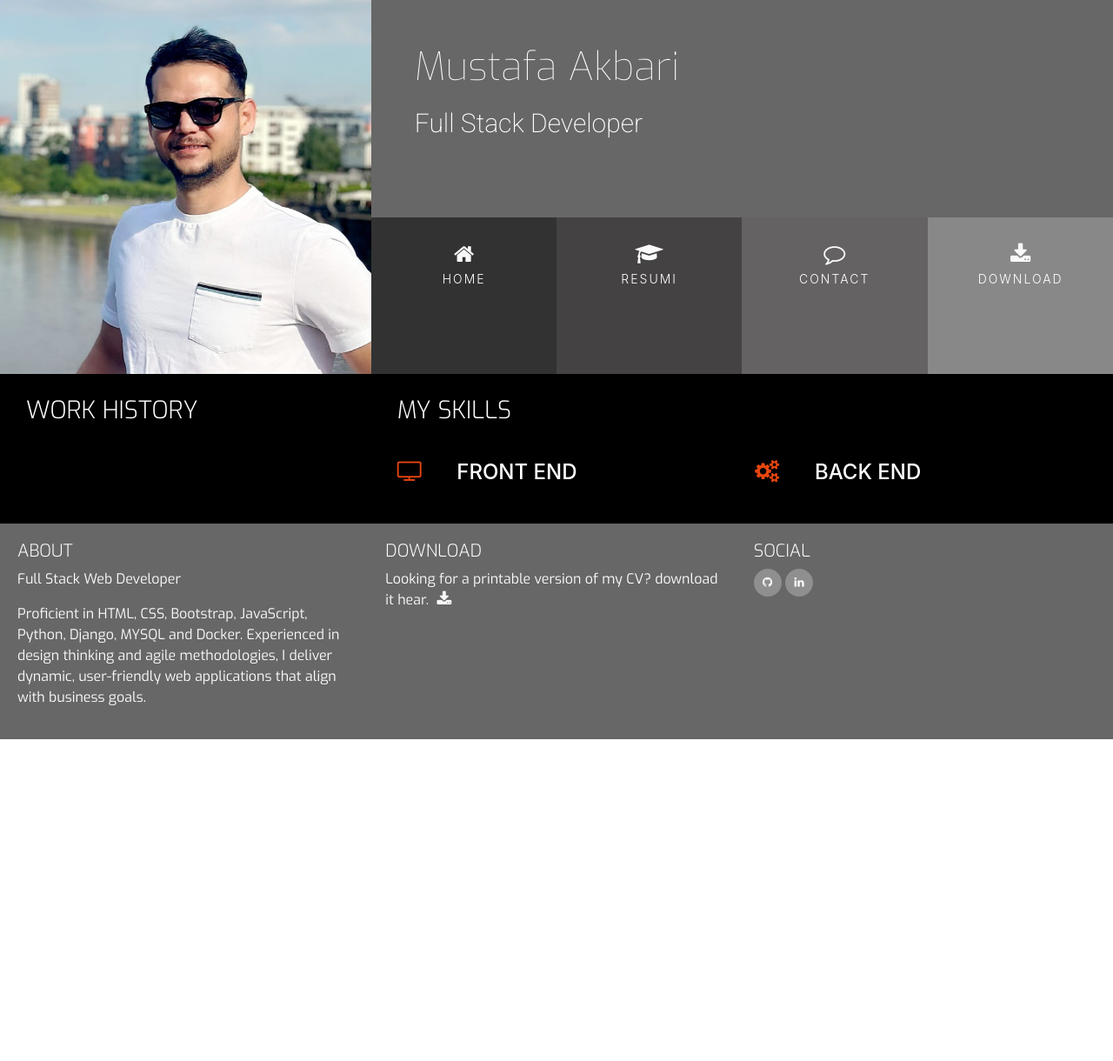
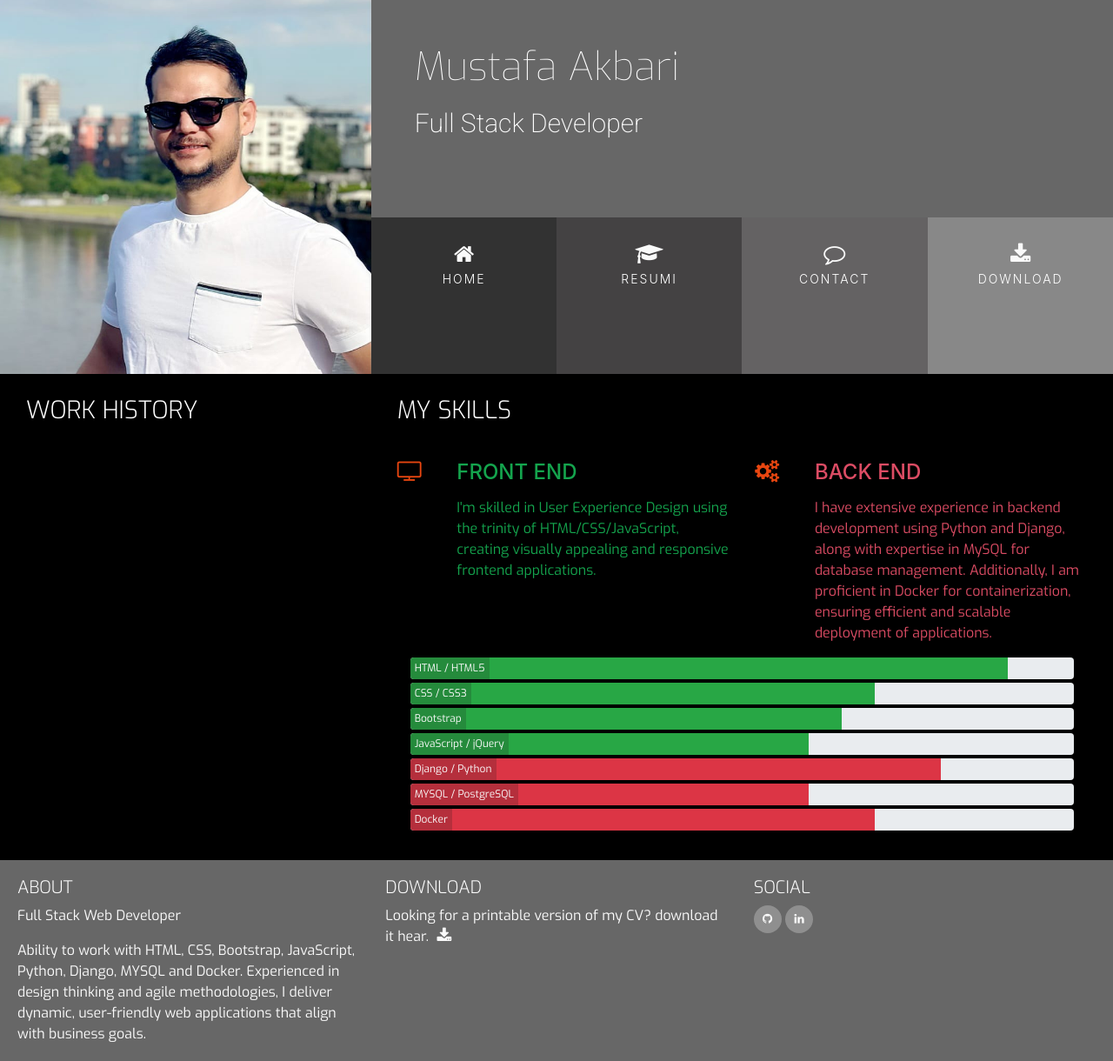
Before and after one commit to ci-mustafa/resume-portfolio, a plain HTML site: page resumi.html in a window 1280 px wide. Shown: the whole page at 87% size. Before the commit the page ends 850 px from the top, so only its background shows below. Drawn offline with nearby package versions, Linux system fonts and the light colour scheme.

Commit message:
feat: add progressive bars for each skills, styled them

```diff
--- a/assets/css/style.css
+++ b/assets/css/style.css
@@ -38,7 +38,13 @@ main {
     color: #ffffff;
 }
 
+.frontend {
+    color: #14A44D;
+}
 
+.backend {
+    color: #DC4C64;
+}
 
 /*--------------------------------Special paddings, margins*/
 h1, h2, h3, h4 {
@@ -265,3 +271,37 @@ footer {
     position: relative;
     width: 60%;
 }
+
+/* ----------------------------------------Skills */
+
+.progress {
+    position: relative;
+    height: 25px;
+    margin-bottom: 4px;
+}
+
+.progress-type {
+    position: absolute;
+    font-family: "Exo", sans-serif;
+    left: 0px;
+    font-weight: 400;
+    padding-top: 12px;
+    padding-left: 5px;
+    padding-right: 5px;
+    height: 25px;
+    color: #fafafa;
+    background-color: rgba(25, 25, 25, 0.2);
+
+}
+
+.progress-section {
+    margin: 40px 20px;
+}
+
+.skills-text {
+    font-family: "Exo", sans-serif;
+}
+
+.three-reasons-text {
+    font-family: "Exo", sans-serif;
+}
--- a/resumi.html
+++ b/resumi.html
@@ -81,8 +81,10 @@
                                     <i class="three-reasons-icon fa fa-tv" aria-hidden="true"></i>
                                 </div>
                                 <div class="col-10">
-                                    <h4 class="three-reasons-heading uppercase">Front End</h4>
-
+                                    <h4 class="three-reasons-heading uppercase frontend">Front End</h4>
+                                    <p class="frontend skills-text">I'm skilled in User Experience Design using the trinity of
+                                        HTML/CSS/JavaScript,
+                                        creating visually appealing and responsive frontend applications.</p>
                                 </div>
                             </div>
                         </div>
@@ -92,10 +94,66 @@
                                     <i class="three-reasons-icon fa fa-gears" aria-hidden="true"></i>
                                 </div>
                                 <div class="col-10">
-                                    <h4 class="three-reasons-heading uppercase">Back End</h4>
-
+                                    <h4 class="three-reasons-heading uppercase backend">Back End</h4>
+                                    <p class="backend skills-text">
+                                        I have extensive experience in backend development using Python and Django,
+                                        along with expertise in MySQL for database management. Additionally, I am
+                                        proficient in Docker for containerization, ensuring efficient and scalable
+                                        deployment of applications.
+                                    </p>
                                 </div>
                             </div>
+                        </div>
+                    </div>
+                    <div class="col">
+                        <div class="progress">
+                            <div class="progress-bar bg-success" role="progressbar" aria-valuenow="90" aria-valuemin="0"
+                                aria-valuemax="100" style="width:90%;">
+                                <span class="sr-only">90% complete</span>
+                            </div>
+                            <span class="progress-type">HTML / HTML5</span>
+                        </div>
+                        <div class="progress">
+                            <div class="progress-bar bg-success" role="progressbar" aria-valuenow="70" aria-valuemin="0"
+                                aria-valuemax="100" style="width:70%;">
+                                <span class="sr-only">70% complete</span>
+                            </div>
+                            <span class="progress-type">CSS / CSS3</span>
+                        </div>
+                        <div class="progress">
+                            <div class="progress-bar bg-success" role="progressbar" aria-valuenow="65" aria-valuemin="0"
+                                aria-valuemax="100" style="width:65%;">
+                                <span class="sr-only">65% complete</span>
+                            </div>
+                            <span class="progress-type">Bootstrap</span>
+                        </div>
+                        <div class="progress">
+                            <div class="progress-bar bg-success" role="progressbar" aria-valuenow="60" aria-valuemin="0"
+                                aria-valuemax="100" style="width:60%;">
+                                <span class="sr-only">60% complete</span>
+                            </div>
+                            <span class="progress-type">JavaScript / jQuery</span>
+                        </div>
+                        <div class="progress">
+                            <div class="progress-bar bg-danger" role="progressbar" aria-valuenow="80" aria-valuemin="0"
+                                aria-valuemax="100" style="width:80%;">
+                                <span class="sr-only">80% complete</span>
+                            </div>
+                            <span class="progress-type">Django / Python</span>
+                        </div>
+                        <div class="progress">
+                            <div class="progress-bar bg-danger" role="progressbar" aria-valuenow="60" aria-valuemin="0"
+                                aria-valuemax="100" style="width:60%;">
+                                <span class="sr-only">60% complete</span>
+                            </div>
+                            <span class="progress-type">MYSQL / PostgreSQL</span>
+                        </div>
+                        <div class="progress">
+                            <div class="progress-bar bg-danger" role="progressbar" aria-valuenow="70" aria-valuemin="0"
+                                aria-valuemax="100" style="width:70%;">
+                                <span class="sr-only">70% complete</span>
+                            </div>
+                            <span class="progress-type">Docker</span>
                         </div>
                     </div>
                 </div>
@@ -109,7 +167,8 @@
                 <h5 class="uppercase general-sub">About</h5>
                 <div class="footer-content">
                     <p>Full Stack Web Developer</p>
-                    <p>Proficient in HTML, CSS, Bootstrap, JavaScript, Python, Django, MYSQL and Docker. Experienced in design
+                    <p>Ability to work with HTML, CSS, Bootstrap, JavaScript, Python, Django, MYSQL and Docker.
+                        Experienced in design
                         thinking and agile methodologies, I deliver dynamic, user-friendly web applications that align
                         with business goals.</p>
                 </div>
```
Also changed, not shown: contact.html (+1 -1 lines), index.html (+4 -4 lines).
